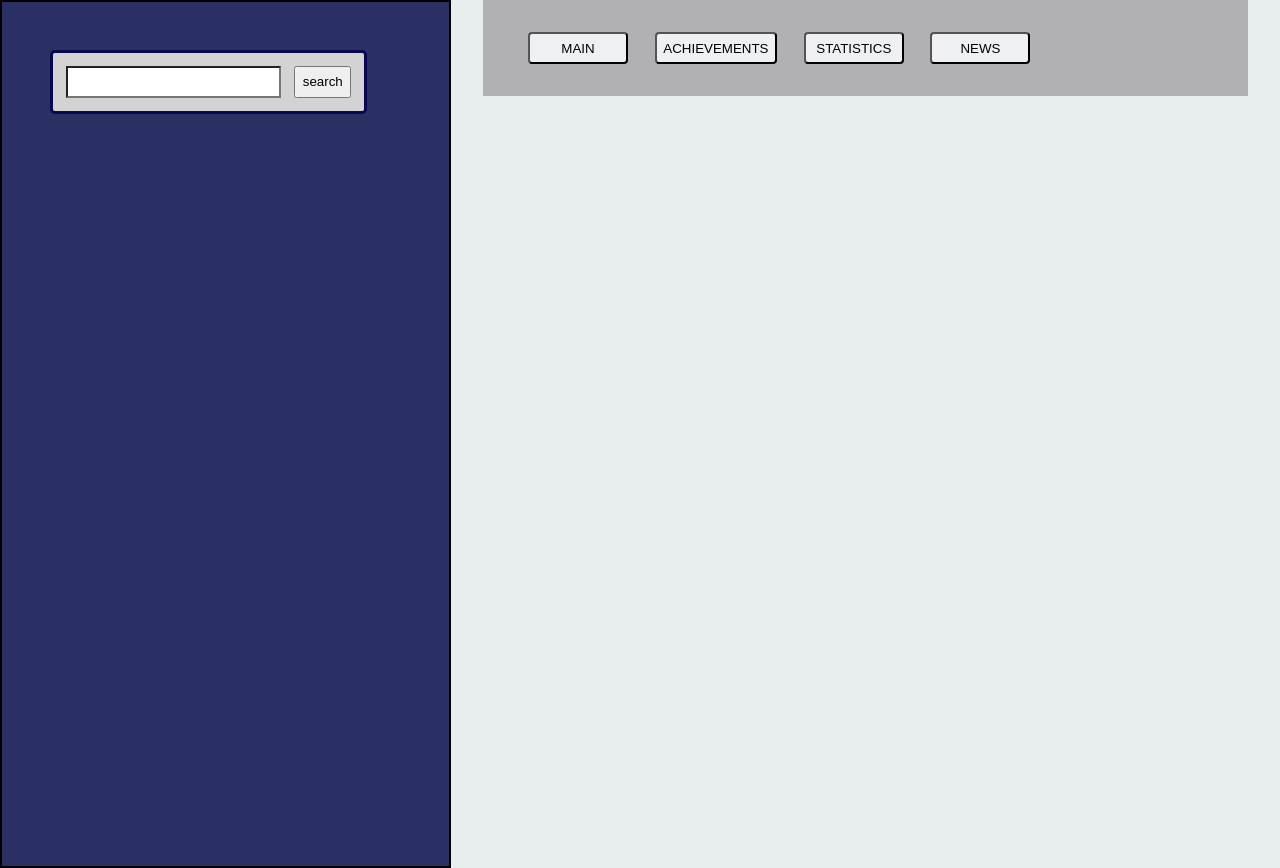
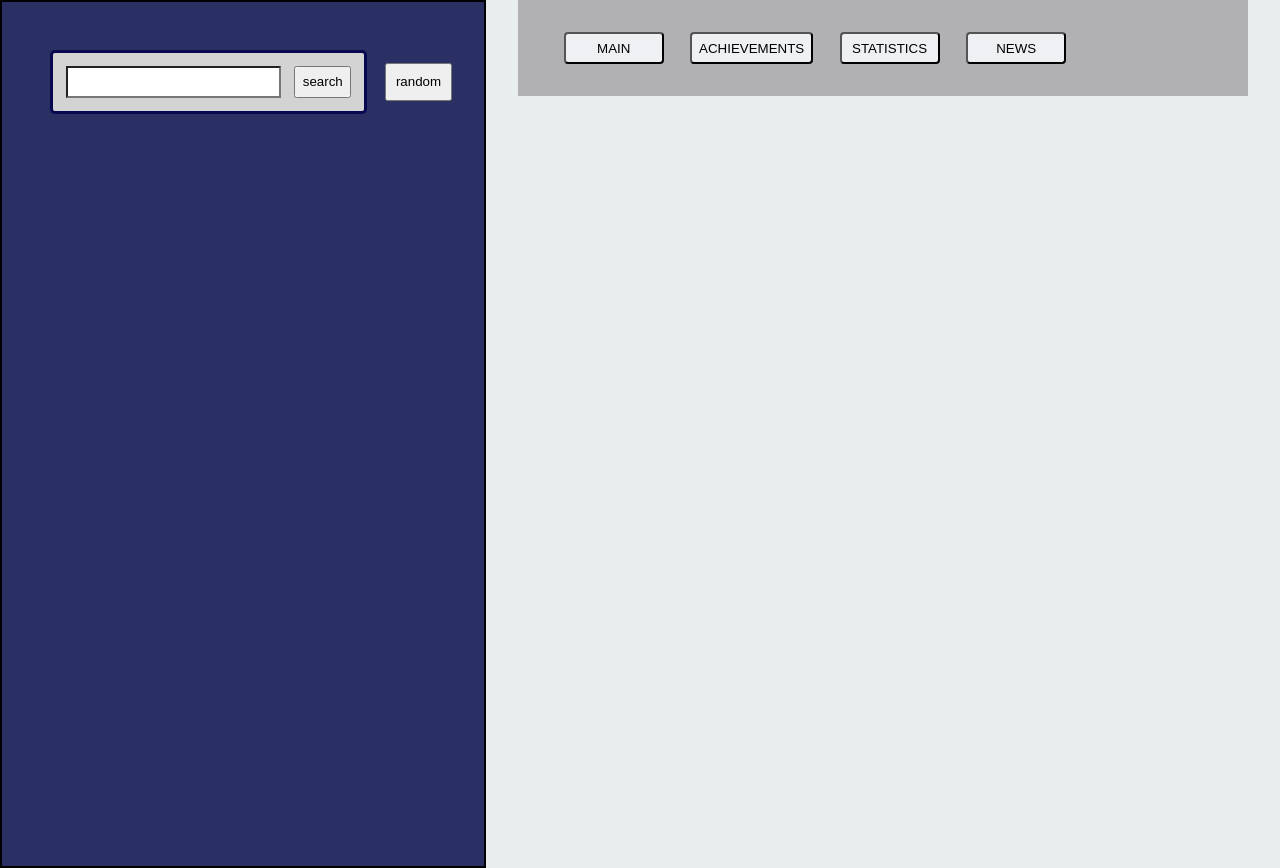
Before and after one commit to JaniAalto/SteamApp, a React (Vite) app in the folder frontend/: page / in a window 1280 px wide. Built offline with nearby package versions, Linux system fonts and the light colour scheme.

Commit message:
Added a random game button

```diff
--- a/frontend/src/App.css
+++ b/frontend/src/App.css
@@ -16,6 +16,11 @@ h1 {
 }
 a {
   color: black;
+}
+
+button {
+  margin-left: 1em;
+  padding: 0.5em;
 }
 
 main {
@@ -40,14 +45,18 @@ main {
   margin: 1em;
   display: inline-flex;
 }
-
 #searchInput {
   font-size: 16px;
   background-color: white;
 }
-button {
-  margin-left: 1em;
-  padding: 0.5em;
+.searchBar {
+  display: inline-flex;
+}
+#randomButton {
+  height: fit-content;
+  align-self: center;
+  padding: 0.7em;
+  margin-left: 0.1em;
 }
 .searchMsg {
   margin: 1em;
--- a/frontend/src/App.jsx
+++ b/frontend/src/App.jsx
@@ -30,6 +30,7 @@ function App() {
   const [currentAppId, setCurrentAppId] = useState("")
   const [loadingAppId, setLoadingAppId] = useState("")
   const [playerCount, setPlayerCount] = useState("")
+  const [gamesTotal, setGamesTotal] = useState(111680)
 
 
   const handleInputChange = (event) => {
@@ -50,7 +51,7 @@ function App() {
     let combinedResult = []
     let lastAppId = 0
     let finished = false
-    let gamesTotal = 0
+    let totalNumber = 0
 
     // searches through all possible Steam games in batches of 10000 (max would be 50000)
     // batch size doesn't affect search speed much, 10000 updates UI fairly often and thus looks responsive
@@ -61,14 +62,14 @@ function App() {
         })
       //console.log("response", response)
       if (response.data && response.data.length > 0) {
-        gamesTotal = gamesTotal + response.data.length
+        totalNumber = totalNumber + response.data.length
         const result = response.data.filter((app) => app.name.toLowerCase().startsWith(searchTerm.toLowerCase()))
         //console.log("result", result)
 
         lastAppId = response.data[response.data.length - 1].appid
 
         combinedResult = combinedResult.concat(result)
-        setSearchMessage(`Searching... found ${combinedResult.length} out of ${gamesTotal} games...`)
+        setSearchMessage(`Searching... found ${combinedResult.length} out of ${totalNumber} games...`)
       }
       else {
         finished = true
@@ -78,8 +79,9 @@ function App() {
     while (!finished)
 
     setSearchResult(combinedResult)
-    setSearchMessage(`Found ${combinedResult.length} games out of ${gamesTotal}`)
+    setSearchMessage(`Found ${combinedResult.length} games out of ${totalNumber}`)
     searchButton.disabled = false
+    setGamesTotal(totalNumber)
   }
 
   const fetchInformation = (appId, appName) => {
@@ -303,6 +305,19 @@ function App() {
     setVisibleTab('news')
   }
 
+  const chooseRandom = async () => {
+    const randomNum = Math.floor(Math.random() * gamesTotal)
+
+    const response = await axios.get(`/api/getapplist/?max_results=1&last_appid=${randomNum}`)
+      .catch(error => {
+        console.log(error)
+      })
+
+    if (response && response.data[0])
+      fetchInformation(response.data[0].appid, response.data[0].name)
+  }
+
+
   let tabToShow = (<></>)
   // resetting tab button colours
   if (document.getElementById('mainTab'))
@@ -334,12 +349,11 @@ function App() {
     tabToShow = <News newsList={gameNews} fetchNews={fetchNews} newsMessage={newsMessage} />
   }
 
-
   return (
     <main>
       <div className='searchView' id='searchView'>
         <SearchForm search={search} searchTerm={searchTerm} handleInputChange={handleInputChange}
-          searchMessage={searchMessage} />
+          searchMessage={searchMessage} chooseRandom={chooseRandom} />
         <SearchResults searchResult={searchResult} fetchInformation={fetchInformation} />
       </div>
       <div className='contentView' id='contentView'>
@@ -359,4 +373,3 @@ export default App
 // to-do: improve visuals with a library like React Bootstrap
 // to-do: add a favourites list the user can save games into or a recent searches list
 // to-do: fix props validation in component files
-// to-do: add a "show random game" button (?)
--- a/frontend/src/components/SearchForm.jsx
+++ b/frontend/src/components/SearchForm.jsx
@@ -1,8 +1,9 @@
 /* eslint-disable react/prop-types */
 
-const SearchForm = ({ search, searchTerm, handleInputChange, searchMessage }) => {
+const SearchForm = ({ search, searchTerm, handleInputChange, searchMessage, chooseRandom }) => {
   return (
     <>
+      <div className='searchBar'>
         <form className='searchForm' onSubmit={search}>
           <input
             id="searchInput"
@@ -14,6 +15,8 @@ const SearchForm = ({ search, searchTerm, handleInputChange, searchMessage }) =>
           />
           <button id='searchButton' type='submit'>search</button>
         </form>
+        <button id='randomButton' onClick={chooseRandom}>random</button>
+      </div>
       <p className='searchMsg'><b>{searchMessage}</b></p>
     </>
   )
--- a/frontend/src/components/Stats.jsx
+++ b/frontend/src/components/Stats.jsx
@@ -14,18 +14,24 @@ const Stats = ({ statsList, statsMessage }) => {
 
   // most games don't track any global aggregate values for stats
   const statsWithValues = statsList.map(stat => {
+    let statName = stat.displayName
+    if (!stat.displayName)
+      statName = stat.name
     if (stat.total)
       return (
         <div key={stat.name}>
-          <p>{stat.displayName}: {stat.total.toString().replace(/\B(?=(\d{3})+(?!\d))/g, ",")}</p>
+          <p>{statName}: {stat.total.toString().replace(/\B(?=(\d{3})+(?!\d))/g, ",")}</p>
         </div>
       )
   })
   const statsWithoutValues = statsList.map(stat => {
+    let statName = stat.displayName
+    if (!stat.displayName)
+      statName = stat.name
     if (!stat.total)
       return (
         <div key={stat.name}>
-          <p>{stat.displayName}</p>
+          <p>{statName}</p>
         </div>
       )
   })
```
Lines whose indentation alone changed are shown as unchanged.
